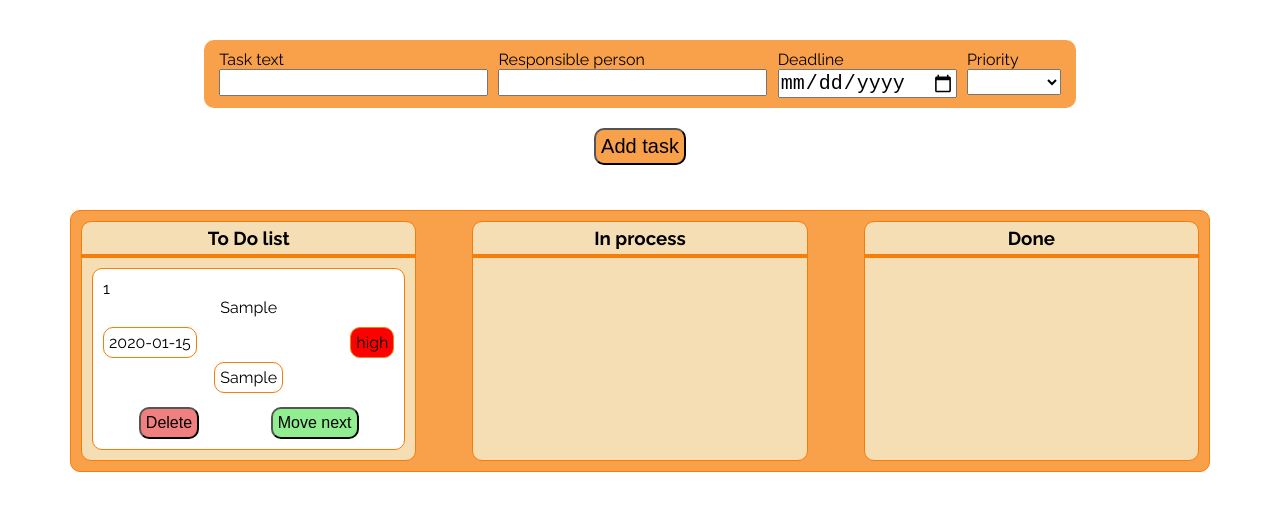
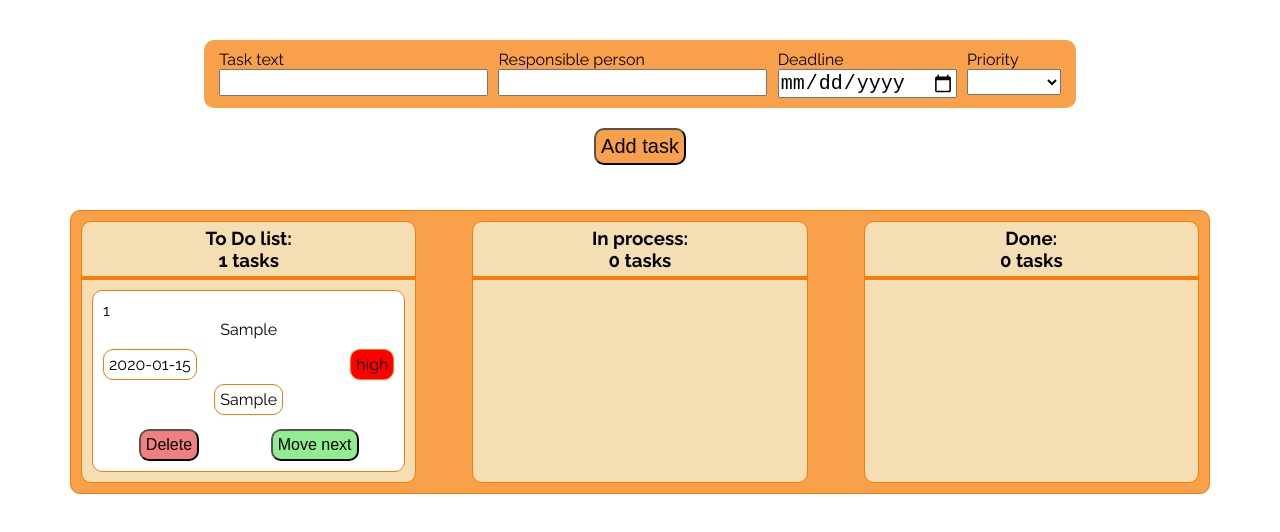
Before and after one commit to PavelVar/task_desk, a website built with Parcel: page src/index.html in a window 1280 px wide. Both pictures are taken after typing "Sample", "Sample", "2020-01-15" into the empty fields and a click on the button "Add task". Built offline with nearby package versions, Linux system fonts and the light colour scheme.

Commit message:
add counts

```diff
--- a/src/index.html
+++ b/src/index.html
@@ -42,7 +42,8 @@
       <div class="tables">
         <div class="table" id="table-todo">
           <div class="table-head">
-            <h3>To Do list</h3>
+            <h3>To Do list:</h3>
+            <h3 class="amount" id="to-do-amount">0 tasks</h3>
           </div>
           <div class="tasks" id="tasks-todo">
             <!-- <div class="task">
@@ -71,7 +72,8 @@
         </div>
         <div class="table" id="table-inprocess">
           <div class="table-head">
-            <h3>In process</h3>
+            <h3>In process:</h3>
+            <h3 class="amount" id="in-process-amount">0 tasks</h3>
           </div>
           <div class="tasks" id="tasks-inprocess">
             <!-- <div class="task">
@@ -101,7 +103,8 @@
         </div>
         <div class="table" id="table-done">
           <div class="table-head">
-            <h3>Done</h3>
+            <h3>Done:</h3>
+            <h3 class="amount" id="done-amount">0 tasks</h3>
           </div>
           <div class="tasks" id="tasks-done">
             <!-- <div class="task">
--- /dev/null
+++ b/src/js/count.js
@@ -0,0 +1,16 @@
+export function countTasks() {
+  let tasksToDo = document.querySelector("#tasks-todo");
+  let toDoChildren = tasksToDo.children;
+  let toDoAmount = document.querySelector("#to-do-amount");
+  toDoAmount.textContent = `${toDoChildren.length} tasks`;
+
+  tasksToDo = document.querySelector("#tasks-inprocess");
+  toDoChildren = tasksToDo.children;
+  toDoAmount = document.querySelector("#in-process-amount");
+  toDoAmount.textContent = `${toDoChildren.length} tasks`;
+
+  tasksToDo = document.querySelector("#tasks-done");
+  toDoChildren = tasksToDo.children;
+  toDoAmount = document.querySelector("#done-amount");
+  toDoAmount.textContent = `${toDoChildren.length} tasks`;
+}
--- a/src/js/deletes.js
+++ b/src/js/deletes.js
@@ -1,3 +1,6 @@
+import { countTasks } from "./count.js";
+
 export function delTask(event) {
   event.target.closest(".task").remove();
+  countTasks();
 }
--- a/src/js/index.js
+++ b/src/js/index.js
@@ -8,9 +8,9 @@ const TASK_DATE = document.querySelector("input#date");
 const TASK_PRIOR = document.querySelector("select#priority");
 
 let toDoTasks = new Map();
-let InProcessTasks = new Map();
-let DoneTasks = new Map();
-// let nums = new Array();
+// let InProcessTasks = new Map();
+// let DoneTasks = new Map();
+
 let num = 1;
 
 function getTask() {
--- a/src/js/templates.js
+++ b/src/js/templates.js
@@ -1,6 +1,7 @@
 import { delTask } from "./deletes.js";
 import { moveTask } from "./next.js";
 import { backTask } from "./back.js";
+import { countTasks } from "./count.js";
 
 export function addToDo(task, key, place) {
   // html for all tables
@@ -126,4 +127,6 @@ export function addToDo(task, key, place) {
   BTN_BACK.forEach((item) => {
     item.addEventListener("click", backTask);
   });
+
+  countTasks();
 }
```
